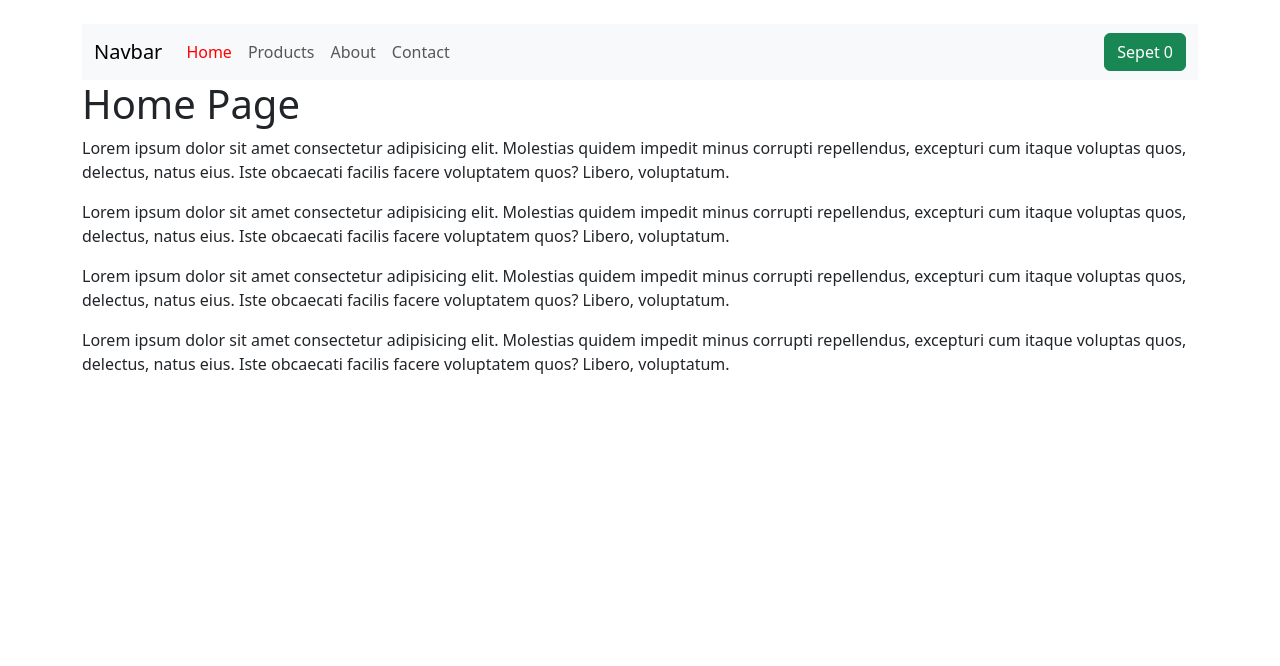
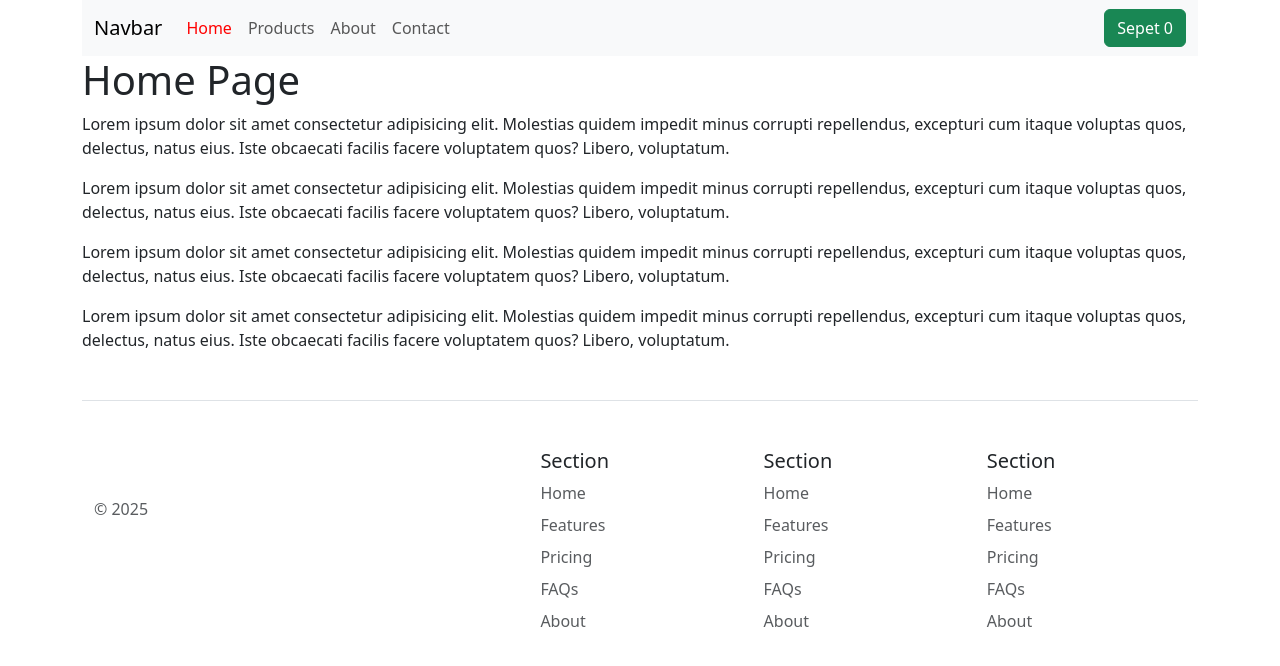
Before and after one commit to eminbasbayan/albaraka-temel-react2, a React (Vite) app: page / in a window 1280 px wide. Shown: the top 666 px of the page. Built offline with nearby package versions, Linux system fonts and the light colour scheme.

Commit message:
404 ve layout mantığı

```diff
--- a/src/App.jsx
+++ b/src/App.jsx
@@ -6,7 +6,7 @@ import router from './routes/routes';
 
 function App() {
   return (
-    <div className="container position-relative pt-4">
+    <div className="container position-relative">
       <RouterProvider router={router} />
       <ToastContainer />
     </div>
--- /dev/null
+++ b/src/components/NotFound.jsx
@@ -0,0 +1,110 @@
+import { useNavigate } from 'react-router-dom';
+
+function NotFound() {
+  const navigate = useNavigate();
+
+  return (
+    <div className="container">
+      <div className="row min-vh-100 align-items-center justify-content-center">
+        <div className="col-lg-6 text-center">
+          {/* 404 Büyük Başlık */}
+          <div className="mb-4">
+            <h1 className="display-1 fw-bold text-primary" style={{ fontSize: '10rem' }}>
+              404
+            </h1>
+          </div>
+
+          {/* İkon */}
+          <div className="mb-4">
+            <svg
+              xmlns="http://www.w3.org/2000/svg"
+              width="120"
+              height="120"
+              fill="currentColor"
+              className="bi bi-emoji-frown text-muted"
+              viewBox="0 0 16 16"
+            >
+              <path d="M8 15A7 7 0 1 1 8 1a7 7 0 0 1 0 14m0 1A8 8 0 1 0 8 0a8 8 0 0 0 0 16" />
+              <path d="M4.285 12.433a.5.5 0 0 0 .683-.183A3.5 3.5 0 0 1 8 10.5c1.295 0 2.426.703 3.032 1.75a.5.5 0 0 0 .866-.5A4.5 4.5 0 0 0 8 9.5a4.5 4.5 0 0 0-3.898 2.25.5.5 0 0 0 .183.683M7 6.5C7 7.328 6.552 8 6 8s-1-.672-1-1.5S5.448 5 6 5s1 .672 1 1.5m4 0c0 .828-.448 1.5-1 1.5s-1-.672-1-1.5S9.448 5 10 5s1 .672 1 1.5" />
+            </svg>
+          </div>
+
+          {/* Başlık ve Açıklama */}
+          <div className="mb-4">
+            <h2 className="fw-bold mb-3">Sayfa Bulunamadı</h2>
+            <p className="text-muted fs-5">
+              Üzgünüz, aradığınız sayfa mevcut değil veya taşınmış olabilir.
+            </p>
+            <p className="text-muted">
+              Lütfen URL'yi kontrol edin veya ana sayfaya dönün.
+            </p>
+          </div>
+
+          {/* Bilgi Kartları */}
+          <div className="row g-3 mb-4">
+            <div className="col-md-6">
+              <div className="card border-primary shadow-sm h-100">
+                <div className="card-body">
+                  <i className="bi bi-house-door fs-1 text-primary mb-2"></i>
+                  <h6 className="card-title fw-bold">Ana Sayfa</h6>
+                  <p className="card-text small text-muted">
+                    Tüm ürünleri görüntüleyin
+                  </p>
+                </div>
+              </div>
+            </div>
+            <div className="col-md-6">
+              <div className="card border-success shadow-sm h-100">
+                <div className="card-body">
+                  <i className="bi bi-cart fs-1 text-success mb-2"></i>
+                  <h6 className="card-title fw-bold">Sepetim</h6>
+                  <p className="card-text small text-muted">
+                    Sepetinizdeki ürünlere göz atın
+                  </p>
+                </div>
+              </div>
+            </div>
+          </div>
+
+          {/* Aksiyon Butonları */}
+          <div className="d-flex gap-3 justify-content-center flex-wrap">
+            <button
+              className="btn btn-primary btn-lg px-4"
+              onClick={() => navigate('/')}
+            >
+              <i className="bi bi-house-door me-2"></i>
+              Ana Sayfaya Dön
+            </button>
+            <button
+              className="btn btn-outline-secondary btn-lg px-4"
+              onClick={() => navigate(-1)}
+            >
+              <i className="bi bi-arrow-left me-2"></i>
+              Geri Dön
+            </button>
+          </div>
+
+          {/* Alt Bilgi */}
+          <div className="mt-5">
+            <p className="text-muted small">
+              Sorun devam ederse lütfen bizimle iletişime geçin.
+            </p>
+            <div className="d-flex gap-3 justify-content-center text-muted">
+              <a href="mailto:destek@example.com" className="text-decoration-none">
+                <i className="bi bi-envelope me-1"></i>
+                Destek
+              </a>
+              <span>|</span>
+              <a href="tel:+901234567890" className="text-decoration-none">
+                <i className="bi bi-telephone me-1"></i>
+                İletişim
+              </a>
+            </div>
+          </div>
+        </div>
+      </div>
+    </div>
+  );
+}
+
+export default NotFound;
--- /dev/null
+++ b/src/components/layout/Footer.jsx
@@ -0,0 +1,124 @@
+
+const Footer = () => {
+  return (
+    <div className="container">
+      {' '}
+      <footer className="row row-cols-1 row-cols-sm-2 row-cols-md-5 py-5 my-5 border-top">
+        {' '}
+        <div className="col mb-3">
+          {' '}
+          <a
+            href="/"
+            className="d-flex align-items-center mb-3 link-body-emphasis text-decoration-none"
+            aria-label="Bootstrap"
+          >
+            {' '}
+            <svg className="bi me-2" width="40" height="32" aria-hidden="true">
+              <use xlink:href="#bootstrap"></use>
+            </svg>{' '}
+          </a>{' '}
+          <p className="text-body-secondary">© 2025</p>{' '}
+        </div>{' '}
+        <div className="col mb-3"></div>{' '}
+        <div className="col mb-3">
+          {' '}
+          <h5>Section</h5>{' '}
+          <ul className="nav flex-column">
+            {' '}
+            <li className="nav-item mb-2">
+              <a href="#" className="nav-link p-0 text-body-secondary">
+                Home
+              </a>
+            </li>{' '}
+            <li className="nav-item mb-2">
+              <a href="#" className="nav-link p-0 text-body-secondary">
+                Features
+              </a>
+            </li>{' '}
+            <li className="nav-item mb-2">
+              <a href="#" className="nav-link p-0 text-body-secondary">
+                Pricing
+              </a>
+            </li>{' '}
+            <li className="nav-item mb-2">
+              <a href="#" className="nav-link p-0 text-body-secondary">
+                FAQs
+              </a>
+            </li>{' '}
+            <li className="nav-item mb-2">
+              <a href="#" className="nav-link p-0 text-body-secondary">
+                About
+              </a>
+            </li>{' '}
+          </ul>{' '}
+        </div>{' '}
+        <div className="col mb-3">
+          {' '}
+          <h5>Section</h5>{' '}
+          <ul className="nav flex-column">
+            {' '}
+            <li className="nav-item mb-2">
+              <a href="#" className="nav-link p-0 text-body-secondary">
+                Home
+              </a>
+            </li>{' '}
+            <li className="nav-item mb-2">
+              <a href="#" className="nav-link p-0 text-body-secondary">
+                Features
+              </a>
+            </li>{' '}
+            <li className="nav-item mb-2">
+              <a href="#" className="nav-link p-0 text-body-secondary">
+                Pricing
+              </a>
+            </li>{' '}
+            <li className="nav-item mb-2">
+              <a href="#" className="nav-link p-0 text-body-secondary">
+                FAQs
+              </a>
+            </li>{' '}
+            <li className="nav-item mb-2">
+              <a href="#" className="nav-link p-0 text-body-secondary">
+                About
+              </a>
+            </li>{' '}
+          </ul>{' '}
+        </div>{' '}
+        <div className="col mb-3">
+          {' '}
+          <h5>Section</h5>{' '}
+          <ul className="nav flex-column">
+            {' '}
+            <li className="nav-item mb-2">
+              <a href="#" className="nav-link p-0 text-body-secondary">
+                Home
+              </a>
+            </li>{' '}
+            <li className="nav-item mb-2">
+              <a href="#" className="nav-link p-0 text-body-secondary">
+                Features
+              </a>
+            </li>{' '}
+            <li className="nav-item mb-2">
+              <a href="#" className="nav-link p-0 text-body-secondary">
+                Pricing
+              </a>
+            </li>{' '}
+            <li className="nav-item mb-2">
+              <a href="#" className="nav-link p-0 text-body-secondary">
+                FAQs
+              </a>
+            </li>{' '}
+            <li className="nav-item mb-2">
+              <a href="#" className="nav-link p-0 text-body-secondary">
+                About
+              </a>
+            </li>{' '}
+          </ul>{' '}
+        </div>{' '}
+      </footer>{' '}
+    </div>
+  );
+};
+
+export default Footer;
--- /dev/null
+++ b/src/layouts/MainLayout.jsx
@@ -0,0 +1,15 @@
+import { Outlet } from "react-router-dom"
+import Footer from "../components/layout/Footer"
+import Header from "../components/layout/Header"
+
+const MainLayout = () => {
+  return (
+    <div className="main-layout">
+        <Header />
+         <Outlet />
+        <Footer />
+    </div>
+  )
+}
+
+export default MainLayout
--- a/src/pages/CartPage.jsx
+++ b/src/pages/CartPage.jsx
@@ -1,5 +1,4 @@
-import React, { useContext } from 'react';
-import Header from '../components/layout/Header';
+import  { useContext } from 'react';
 import CartContext from '../context/CartContext';
 import ProductCard from '../components/products/ProductCard';
 
@@ -34,7 +33,6 @@ const CartPage = () => {
 
   return (
     <div className="cart-page">
-      <Header />
       <h1>Cart Page</h1>
 
       <Cart />
--- a/src/pages/HomePage.jsx
+++ b/src/pages/HomePage.jsx
@@ -1,10 +1,7 @@
-import Header from "../components/layout/Header";
-
 const HomePage = () => {
   return (
     <div className="home-page">
-        <Header />
-        <h1>Home Page</h1>
+      <h1>Home Page</h1>
       <p>
         Lorem ipsum dolor sit amet consectetur adipisicing elit. Molestias
         quidem impedit minus corrupti repellendus, excepturi cum itaque voluptas
--- a/src/pages/ProductDetailPage.jsx
+++ b/src/pages/ProductDetailPage.jsx
@@ -1,6 +1,5 @@
 import { useEffect, useState } from 'react';
 import { useParams } from 'react-router-dom';
-import Header from '../components/layout/Header';
 
 function ProductDetailPage() {
   const [product, setProduct] = useState(null);
@@ -17,7 +16,6 @@ function ProductDetailPage() {
 
   return (
     <div className="container mt-5">
-      <Header />
       <div className="row">
         {/* Sol Taraf - Ürün Görseli */}
         <div className="col-md-6 mb-4">
--- a/src/pages/ProductsPage.jsx
+++ b/src/pages/ProductsPage.jsx
@@ -1,16 +1,13 @@
-import React from 'react'
-import Products from '../components/products/Products'
-import Header from '../components/layout/Header'
+import Products from '../components/products/Products';
 
 const ProductsPage = () => {
   return (
-    <div className='products-page'>
-        <Header />
-        <h1>Products Page</h1>
+    <div className="products-page">
+      <h1>Products Page</h1>
 
-        <Products />
+      <Products />
     </div>
-  )
-}
+  );
+};
 
-export default ProductsPage
+export default ProductsPage;
--- a/src/routes/routes.js
+++ b/src/routes/routes.js
@@ -4,8 +4,14 @@ import HomePage from '../pages/HomePage';
 import ProductsPage from '../pages/ProductsPage';
 import CartPage from '../pages/CartPage';
 import ProductDetailPage from '../pages/ProductDetailPage';
+import MainLayout from '../layouts/MainLayout';
+import NotFound from '../components/NotFound';
 
 const router = createBrowserRouter([
+  {
+    path: '/',
+    Component: MainLayout,
+    children: [
       {
         path: '/',
         Component: HomePage,
@@ -26,6 +32,12 @@ const router = createBrowserRouter([
         path: '/product-details/:productId',
         Component: ProductDetailPage,
       },
+    ],
+  },
+  {
+    path: '*',
+    Component: NotFound,
+  },
 ]);
 
 export default router;
```
Lines whose indentation alone changed are shown as unchanged.
